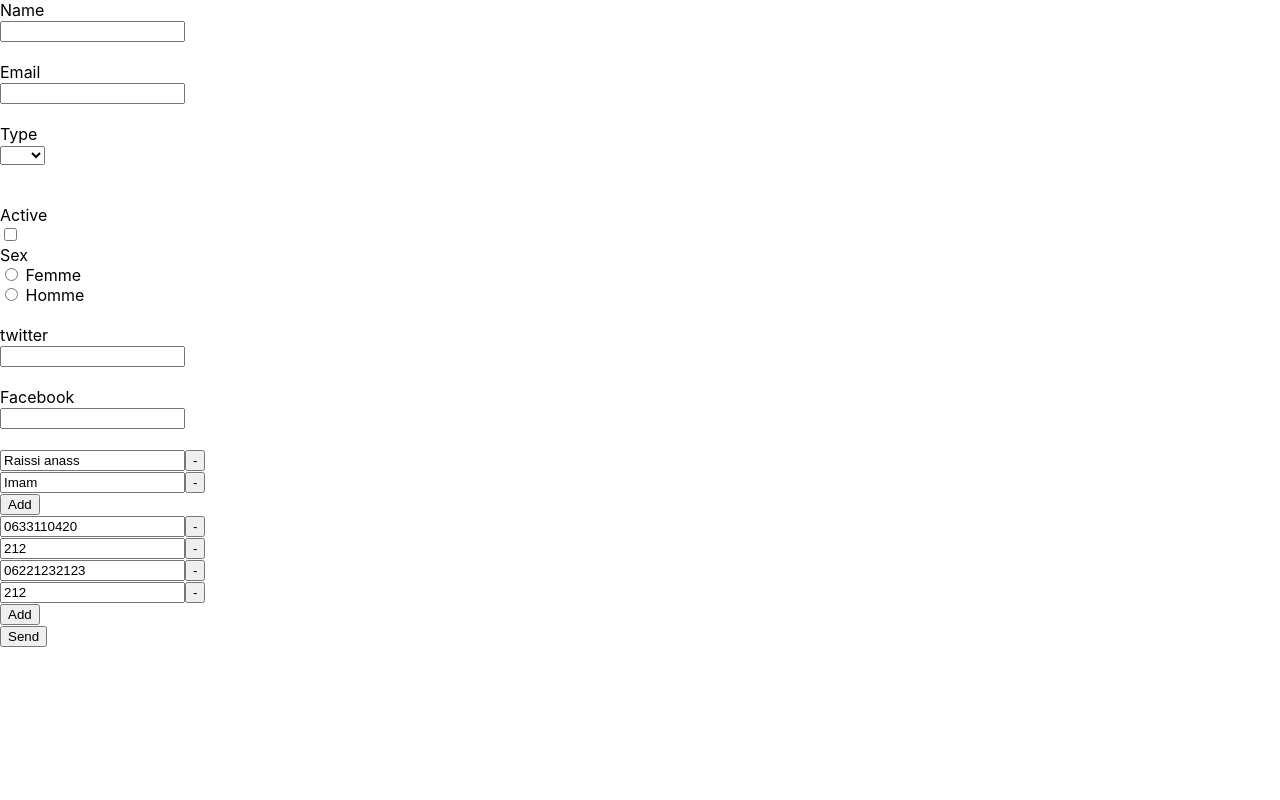
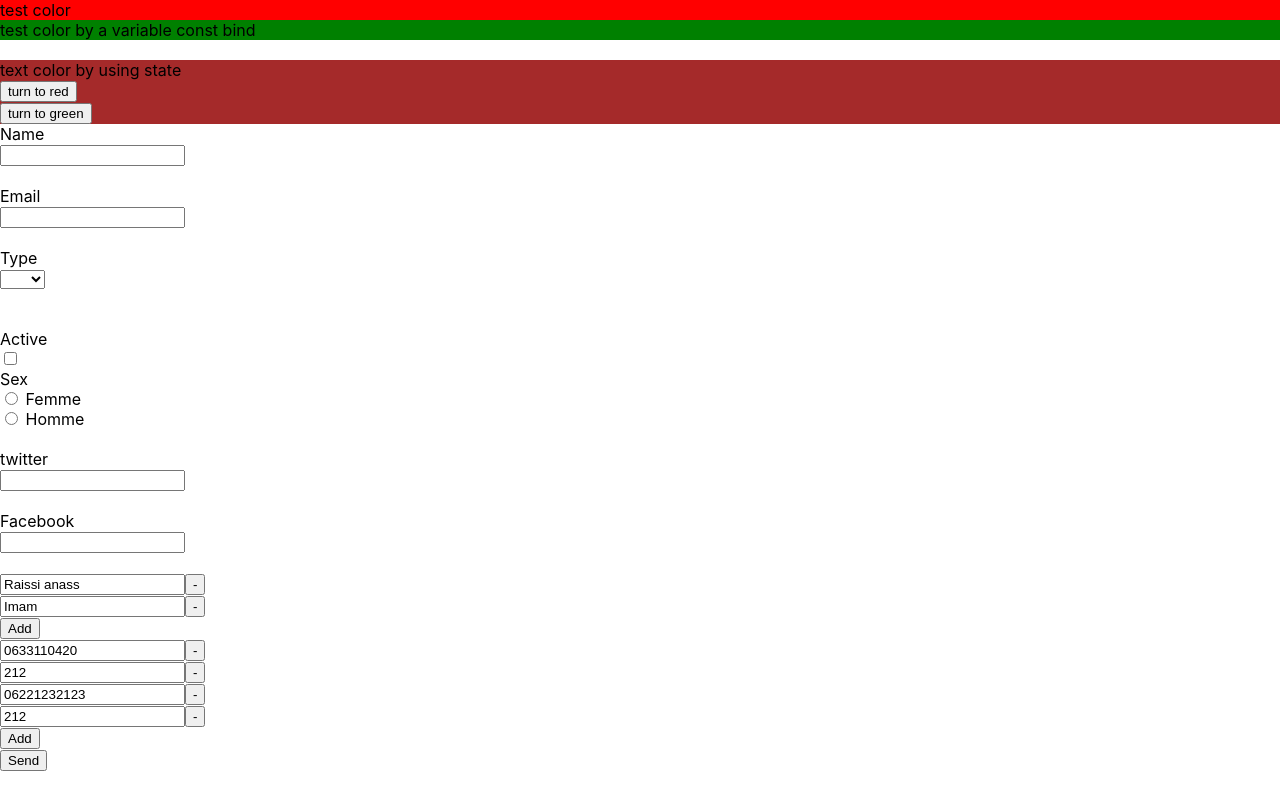
Before and after one commit to anassraissi/formik_library_app, a React (Create React App) app: page / in a window 1280 px wide. Built offline with nearby package versions, Linux system fonts and the light colour scheme.

Commit message:
dynamic css in component

```diff
--- a/src/App.js
+++ b/src/App.js
@@ -1,11 +1,13 @@
 import React, { Component } from 'react';
 import {Formik , Field, yupToFormErrors, ErrorMessage,FieldArray} from "formik";
 import * as yup from 'yup';
-// import './styles.css';  // use style just in this component;
+import './styles.css';  // use style just in this component;
 //baked-in support for schema-based form-level validation through Yup.
 
 class App extends Component {
-
+  state={
+      className:'brown'
+  }
   onSubmit = (values) => {
     console.log(values);
   }
@@ -111,8 +113,23 @@ class App extends Component {
   }
 
   render() {
+    const className='green';
     return (
       <div className="App">
+
+        <div className='red'>
+                test color
+        </div>
+        <div className={className}>
+          test color by a variable const bind
+        </div>
+        <br></br>
+        <div className={this.state.className}>
+             text color by using state <br></br>
+             <button onClick={()=>{this.setState({className:'red'})}}> turn to red</button> <br></br>
+             <button  onClick={()=>{this.setState({className:'green'})}}> turn to green</button>
+        </div>
+
         <Formik
           initialValues={{name: "",
           email:"",
--- a/src/styles.css
+++ b/src/styles.css
@@ -1,3 +1,9 @@
-body{
+.green{
+    background-color: green;
+}
+.red{
+    background-color: red;
+}
+.brown{
     background-color: brown;
 }
```
